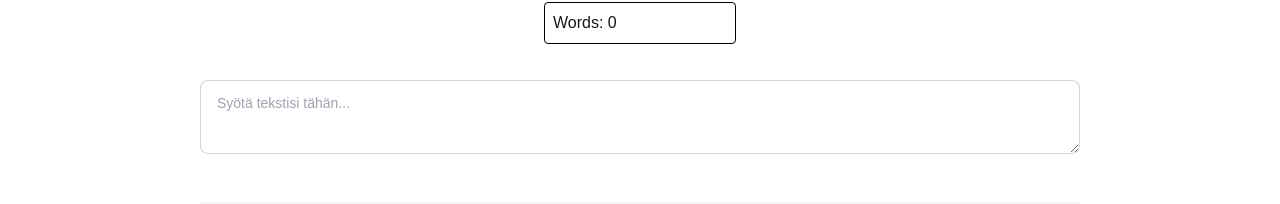
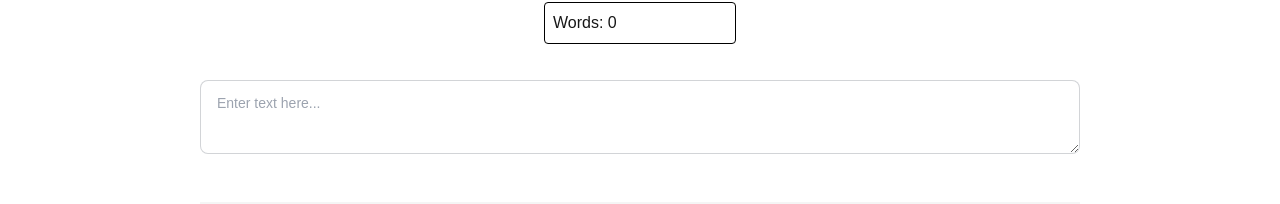
Before and after one commit to jexniemi/evory, a Next.js app: page /app/word-counter in a window 1280 px wide. Shown: the part 427-631 px from the top of the page. Built offline with nearby package versions, Linux system fonts and the light colour scheme; a web font is replaced by a local one.

Commit message:
fix translation

```diff
--- a/src/components/pages/WordCounter/index.tsx
+++ b/src/components/pages/WordCounter/index.tsx
@@ -18,7 +18,7 @@ export default function WordCounter() {
         className="textarea textarea-bordered"
         value={text}
         onChange={(e) => setText(e.target.value)}
-        placeholder="Syötä tekstisi tähän..."
+        placeholder="Enter text here..."
       />
     </div>
   );
```
